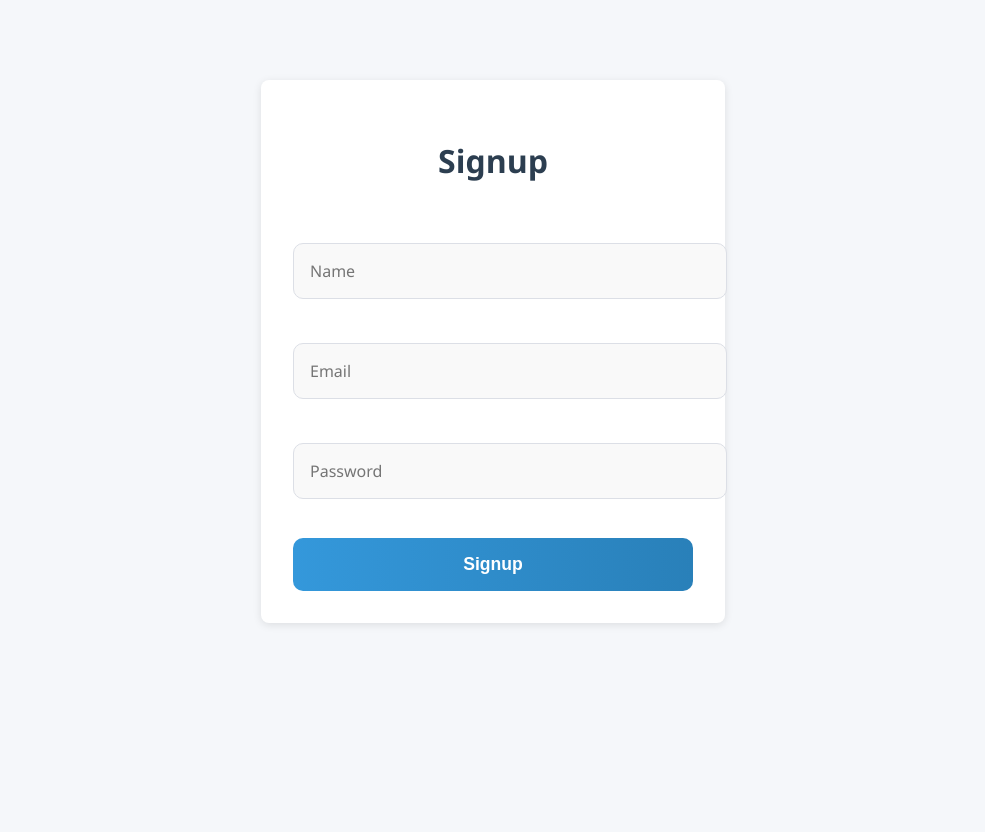
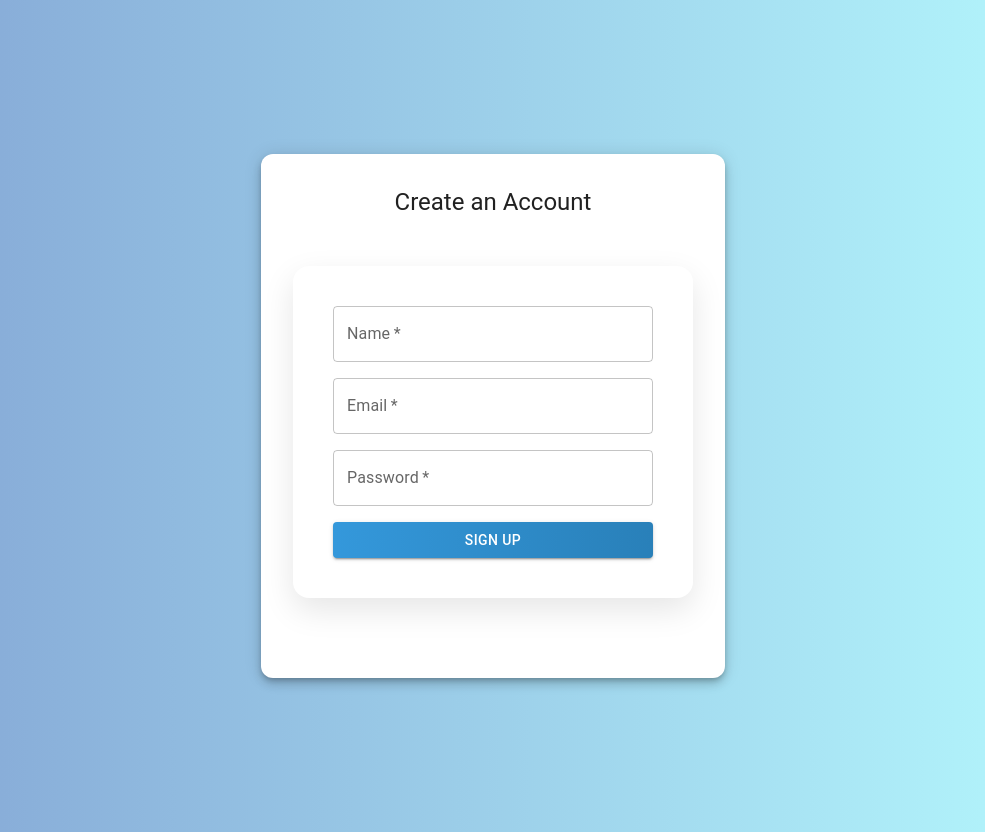
Before and after one commit to arunkashyap230/PersonalFinanceTracker, a React (Create React App) app in the folder frontend/: page /signup in a window 1280 px wide. Shown: the whole page, without its empty margins (147-1132 px from the left). Before the commit the page ends 800 px from the top, so only its background shows below. Built offline with nearby package versions, Linux system fonts and the light colour scheme.

Commit message:
Update SignupPage.jsx

```diff
--- a/frontend/src/pages/SignupPage.jsx
+++ b/frontend/src/pages/SignupPage.jsx
@@ -1,62 +1,102 @@
 import React, { useState } from "react";
 import axios from "axios";
 import { useNavigate } from "react-router-dom";
+import {
+  Box,
+  Button,
+  Paper,
+  TextField,
+  Typography,
+  Stack,
+} from "@mui/material";
+import { motion } from "framer-motion";
 
 function SignupPage() {
-  const [name, setName] = useState("");
-  const [email, setEmail] = useState("");
-  const [password, setPassword] = useState("");
-  const [loading, setLoading] = useState(false);
+  const [form, setForm] = useState({ name: "", email: "", password: "" });
+  const [error, setError] = useState("");
   const navigate = useNavigate();
+  const BASE_URL = process.env.REACT_APP_BACKEND_URL;
+
+  const handleChange = (e) => {
+    setForm({ ...form, [e.target.name]: e.target.value });
+  };
 
   const handleSubmit = async (e) => {
     e.preventDefault();
-    setLoading(true);
+    setError("");
     try {
-      await axios.post(`${process.env.REACT_APP_BACKEND_URL}/api/auth/register`, {
-        name,
-        email,
-        password,
-      });
-      alert("Signup successful. Please login.");
+      await axios.post(`${BASE_URL}/api/auth/register`, form);
       navigate("/");
     } catch (err) {
-      alert(err?.response?.data?.message || "Signup failed");
-    } finally {
-      setLoading(false);
+      setError("Signup failed. Please try again.");
     }
   };
 
   return (
-    <form onSubmit={handleSubmit} className="auth-container">
-      <h2>Signup</h2>
+    <Box
+      component={motion.div}
+      initial={{ opacity: 0, y: 40 }}
+      animate={{ opacity: 1, y: 0 }}
+      transition={{ duration: 0.6 }}
+      sx={{
+        display: "flex",
+        justifyContent: "center",
+        alignItems: "center",
+        minHeight: "100vh",
+        background: "linear-gradient(to right, #83a4d4, #b6fbff)",
+        p: 2,
+      }}
+    >
+      <Paper
+        elevation={6}
+        sx={{ p: 4, maxWidth: 400, width: "100%", borderRadius: 3 }}
+      >
+        <Typography variant="h5" align="center" mb={3}>
+          Create an Account
+        </Typography>
 
-      <input
-        type="text"
-        value={name}
-        onChange={(e) => setName(e.target.value)}
-        placeholder="Name"
+        <form onSubmit={handleSubmit}>
+          <Stack spacing={2}>
+            <TextField
+              label="Name"
+              name="name"
+              value={form.name}
+              onChange={handleChange}
               required
+              fullWidth
             />
-      <input
+            <TextField
+              label="Email"
+              name="email"
               type="email"
-        value={email}
-        onChange={(e) => setEmail(e.target.value)}
-        placeholder="Email"
+              value={form.email}
+              onChange={handleChange}
               required
+              fullWidth
             />
-      <input
+            <TextField
+              label="Password"
+              name="password"
               type="password"
-        value={password}
-        onChange={(e) => setPassword(e.target.value)}
-        placeholder="Password"
+              value={form.password}
+              onChange={handleChange}
               required
+              fullWidth
             />
 
-      <button type="submit" disabled={loading}>
-        {loading ? "Signing up..." : "Signup"}
-      </button>
+            {error && (
+              <Typography color="error" variant="body2">
+                {error}
+              </Typography>
+            )}
+
+            <Button type="submit" variant="contained" color="primary" fullWidth>
+              Sign Up
+            </Button>
+          </Stack>
         </form>
+      </Paper>
+    </Box>
   );
 }
 
```
Lines whose indentation alone changed are shown as unchanged.
